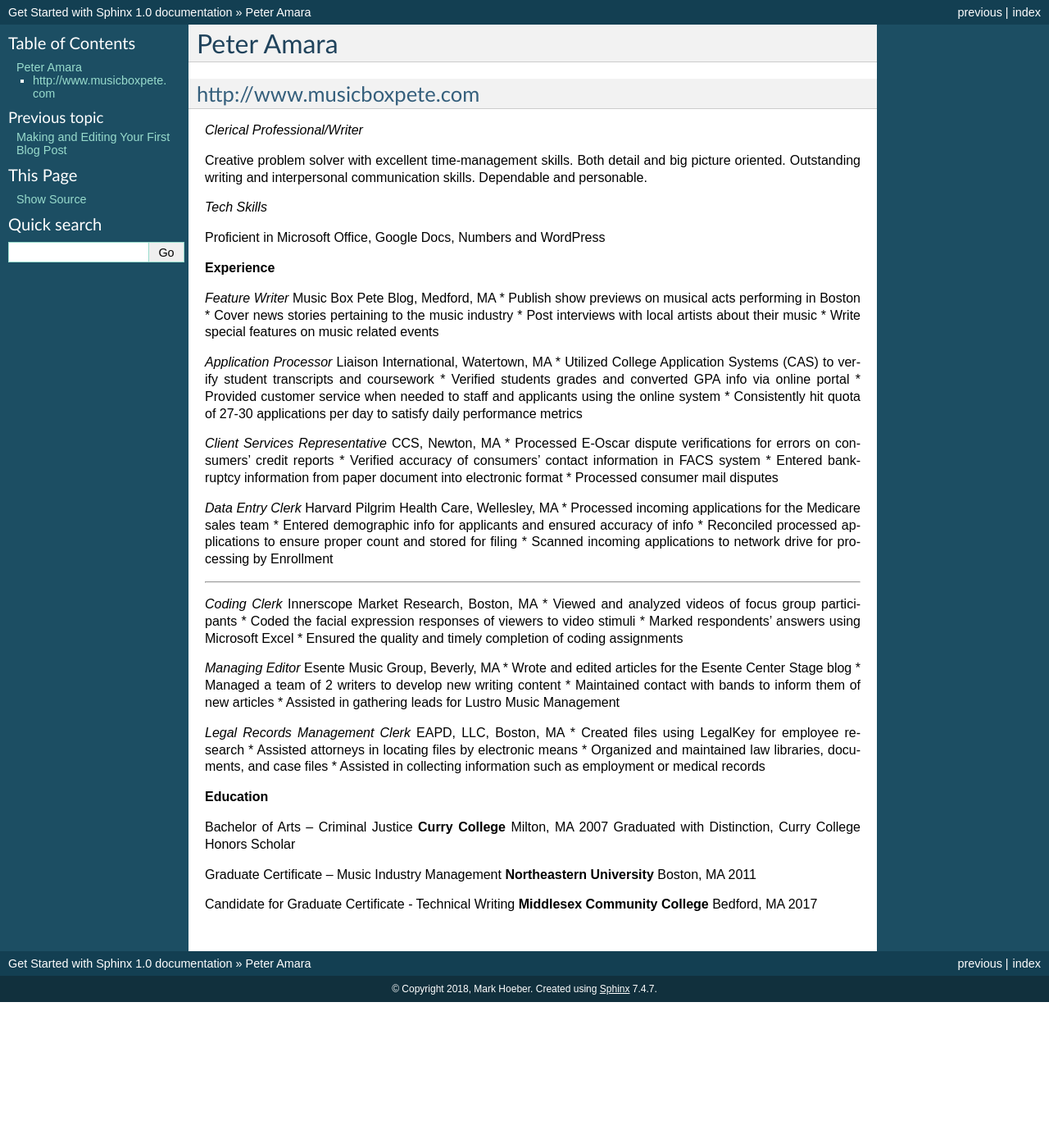
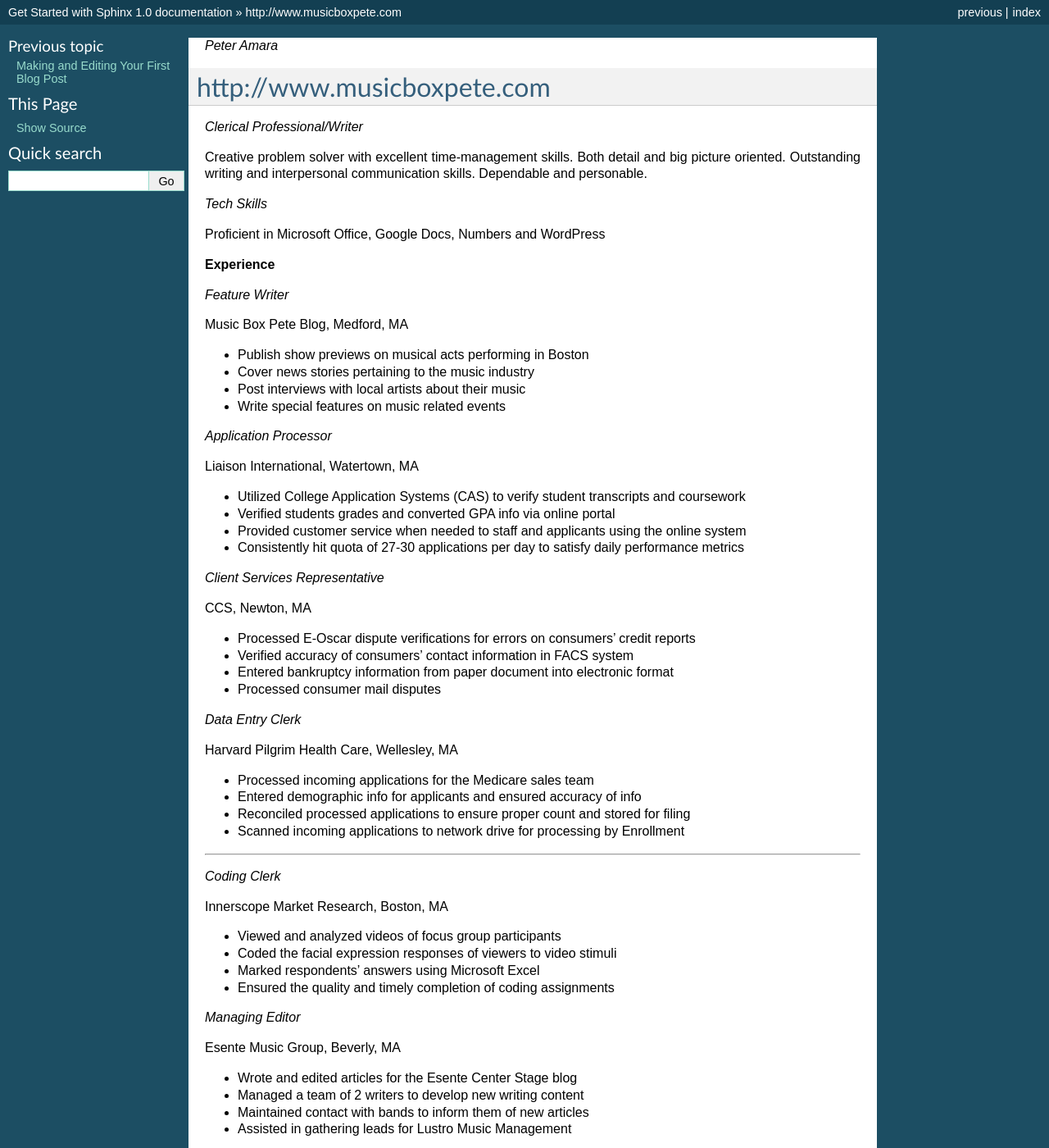
Before and after one commit to MarkHoeber/get_started_sphinx, a Sphinx documentation site: the page built from source/resume.rst, in a window 1280 px wide and 1400 px high. Shown: the whole window at 82% size. Built offline with Sphinx 7.4.7, drawn with Linux system fonts in a browser that asks for light colours; some of the changed text lies outside the part shown.

Commit message:
Update resume.rst

```diff
--- a/source/resume.rst
+++ b/source/resume.rst
@@ -1,21 +1,24 @@
-Peter Amara
-***********
+*Peter Amara*
 
 http://www.musicboxpete.com
 ____________________________________________________________________________________________________________
 
 *Clerical Professional/Writer*
 
+
 Creative problem solver with excellent time-management skills. Both detail and big picture oriented. Outstanding writing and interpersonal communication skills. Dependable and personable.
 
 *Tech Skills*
+
 
 Proficient in Microsoft Office, Google Docs, Numbers and WordPress
 
 **Experience**
 
 *Feature Writer*
+
 Music Box Pete Blog, Medford, MA
+
 * Publish show previews on musical acts performing in Boston
 * Cover news stories pertaining to the music industry
 * Post interviews with local artists about their music
@@ -23,7 +26,9 @@
 
 
 *Application Processor*
+
 Liaison International, Watertown, MA
+
 * Utilized College Application Systems (CAS) to verify student transcripts and coursework
 * Verified students grades and converted GPA info via online portal
 * Provided customer service when needed to staff and applicants using the online system
@@ -31,7 +36,9 @@
 
 
 *Client Services Representative*
+
 CCS, Newton, MA
+
 * Processed E-Oscar dispute verifications for errors on consumers’ credit reports
 * Verified accuracy of consumers’ contact information in FACS system
 * Entered bankruptcy information from paper document into electronic format
@@ -39,7 +46,9 @@
 
 
 *Data Entry Clerk*
+
 Harvard Pilgrim Health Care, Wellesley, MA
+
 * Processed incoming applications for the Medicare sales team
 * Entered demographic info for applicants and ensured accuracy of info
 * Reconciled processed applications to ensure proper count and stored for filing
@@ -49,7 +58,9 @@
 __________________________________________________________________________________
 
 *Coding Clerk*
+
 Innerscope Market Research, Boston, MA
+
 * Viewed and analyzed videos of focus group participants
 * Coded the facial expression responses of viewers to video stimuli
 * Marked respondents' answers using Microsoft Excel
@@ -57,7 +68,9 @@
 
 
 *Managing Editor*
+
 Esente Music Group, Beverly, MA
+
 * Wrote and edited articles for the Esente Center Stage blog
 * Managed a team of 2 writers to develop new writing content
 * Maintained contact with bands to inform them of new articles
@@ -65,7 +78,9 @@
 
 
 *Legal Records Management Clerk*
+
 EAPD, LLC, Boston, MA
+
 * Created files using LegalKey for employee research
 * Assisted attorneys in locating files by electronic means
 * Organized and maintained law libraries, documents, and case files
@@ -77,13 +92,23 @@
 
 
 Bachelor of Arts – Criminal Justice
-**Curry College** Milton, MA											   2007
+
+**Curry College** Milton, MA
+
+2007
+
 Graduated with Distinction, Curry College Honors Scholar
 
 
 Graduate Certificate – Music Industry Management
-**Northeastern University** Boston, MA              2011
+
+**Northeastern University** Boston, MA
+
+2011
 
 
 Candidate for Graduate Certificate - Technical Writing
-**Middlesex Community College** Bedford, MA         2017
+
+**Middlesex Community College** Bedford, MA
+
+2017
```
